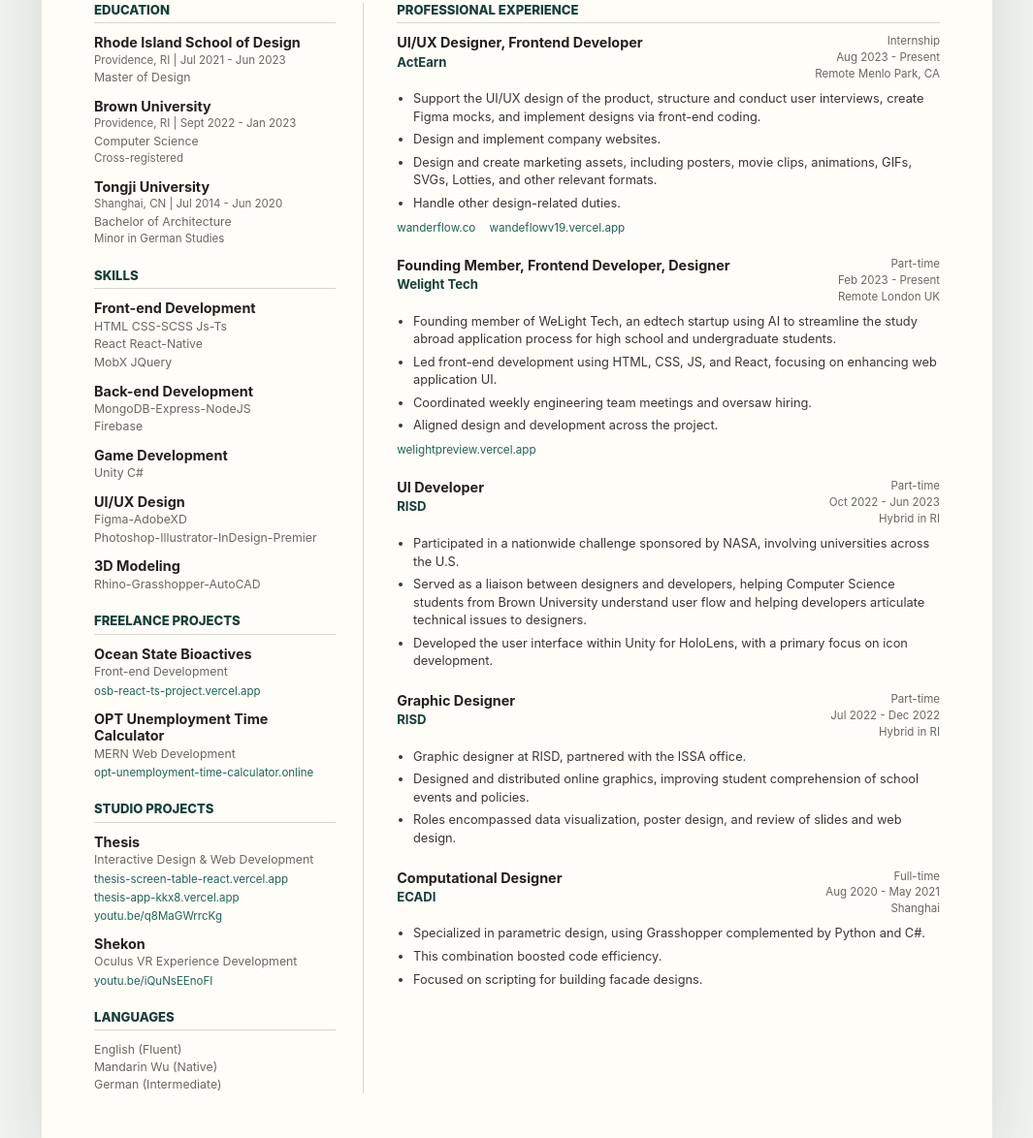
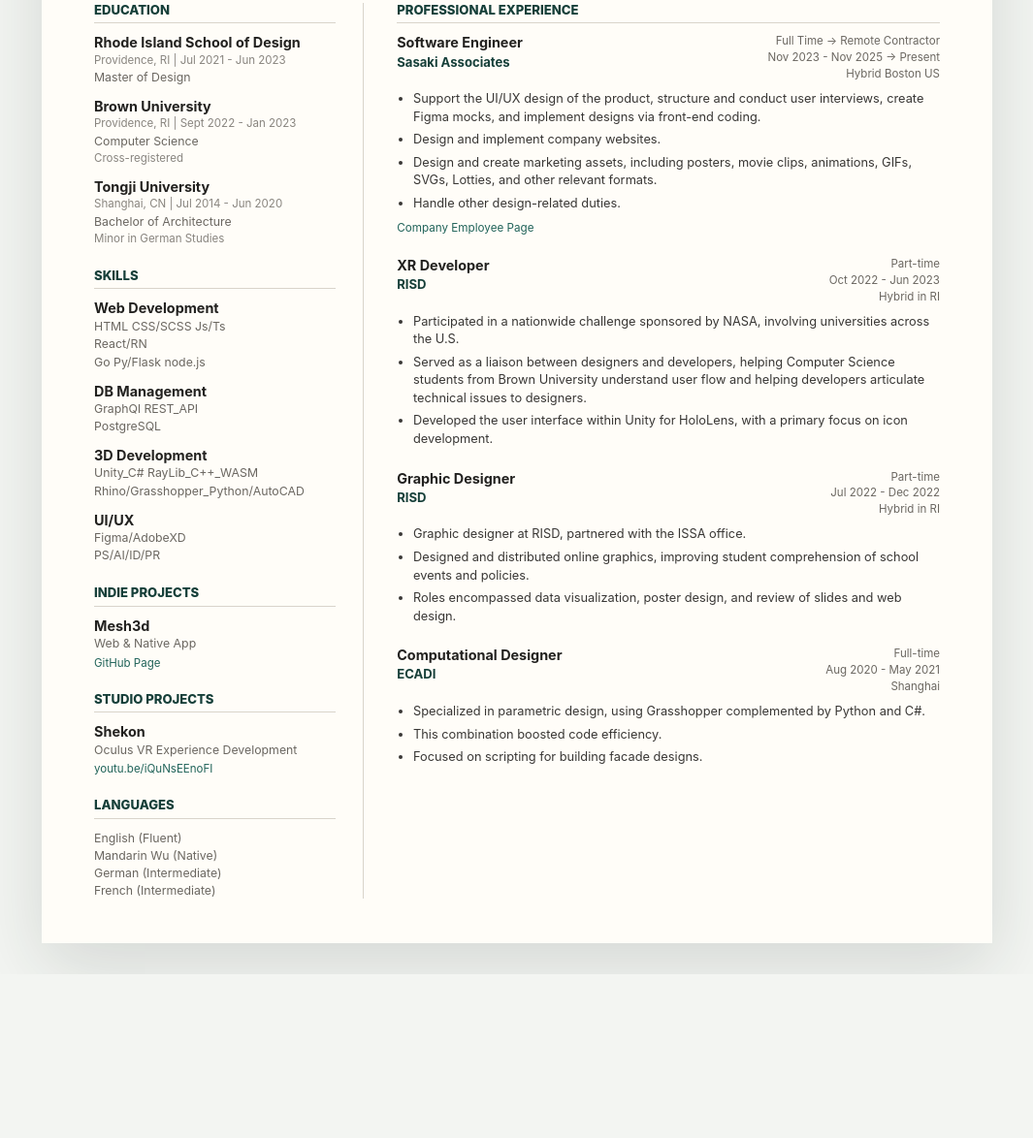
Before and after one commit to george-yi-hao-xu/resume, a website built with Vite: page src/index.html in a window 1280 px wide. Shown: the part 209-1383 px from the top of the page at 97% size, without its empty margins (107-1172 px from the left). After the commit the page ends 1214 px from the top, so only its background shows below. Built offline with nearby package versions, Linux system fonts and the light colour scheme.

Commit message:
marginal updates

```diff
--- a/src/components.js
+++ b/src/components.js
@@ -100,8 +100,8 @@ const Sidebar = (resume) => `
       children: resume.skillGroups.map(SkillGroup).join(""),
     })}
     ${Section({
-      title: "Freelance Projects",
-      children: resume.freelanceProjects.map(Entry).join(""),
+      title: "Indie Projects",
+      children: resume.indieProjects.map(Entry).join(""),
     })}
     ${Section({
       title: "Studio Projects",
--- a/src/main.js
+++ b/src/main.js
@@ -1,4 +1,4 @@
-import { ResumeMaker } from "./components.js";
+import { ResumeMaker as ResumeTemplateMaker } from "./components.js";
 import { resume_data } from "./resume-data.js";
 import "./style.scss";
 
@@ -9,4 +9,4 @@ document
   ?.setAttribute("content", resume_data.description);
 
 // real stuff
-document.querySelector("#app").innerHTML = ResumeMaker(resume_data);
+document.querySelector("#app").innerHTML = ResumeTemplateMaker(resume_data);
--- a/src/resume-data.js
+++ b/src/resume-data.js
@@ -3,9 +3,9 @@ export const resume_data = {
   description: "Resume of George Yihao Xu, UI/UX designer and frontend developer.",
   contacts: [
     { label: "www.georgeyxu.com", href: "https://www.georgeyxu.com/" },
-    { label: "yihao_xu@brown.edu", href: "mailto:yihao_xu@brown.edu" },
+    { label: "xuyihao342@gmail.com", href: "mailto:xuyihao342@gmail.com" },
     { label: "+1.401.743.7680", href: "tel:+14017437680" },
-    { label: "Web Dev | UI/UX | XR" },
+    { label: "Software Engineering | Experience Design" },
     { label: "LinkedIn", href: "https://www.linkedin.com/" },
     { label: "Portfolio", href: "https://www.georgeyxu.com/" },
   ],
@@ -30,67 +30,35 @@ export const resume_data = {
   ],
   skillGroups: [
     {
-      title: "Front-end Development",
-      items: ["HTML CSS-SCSS Js-Ts", "React React-Native", "MobX JQuery"],
+      title: "Web Development",
+      items: ["HTML CSS/SCSS Js/Ts", "React/RN", "Go Py/Flask node.js"],
     },
     {
-      title: "Back-end Development",
-      items: ["MongoDB-Express-NodeJS", "Firebase"],
+      title: "DB Management",
+      items: ["GraphQl REST_API", "PostgreSQL"],
     },
     {
-      title: "Game Development",
-      items: ["Unity C#"],
+      title: "3D Development",
+      items: ["Unity_C#  RayLib_C++_WASM", "Rhino/Grasshopper_Python/AutoCAD"],
     },
     {
-      title: "UI/UX Design",
-      items: ["Figma-AdobeXD", "Photoshop-Illustrator-InDesign-Premier"],
-    },
-    {
-      title: "3D Modeling",
-      items: ["Rhino-Grasshopper-AutoCAD"],
+      title: "UI/UX",
+      items: ["Figma/AdobeXD", "PS/AI/ID/PR"],
     },
   ],
-  freelanceProjects: [
+  indieProjects: [
     {
-      title: "Ocean State Bioactives",
-      details: ["Front-end Development"],
+      title: "Mesh3d",
+      details: ["Web & Native App"],
       links: [
         {
-          label: "osb-react-ts-project.vercel.app",
-          href: "https://osb-react-ts-project.vercel.app/",
+          label: "GitHub Page",
+          href: "https://github.com/george-yi-hao-xu/mesh3d",
         },
       ],
-    },
-    {
-      title: "OPT Unemployment Time Calculator",
-      details: ["MERN Web Development"],
-      links: [
-        {
-          label: "opt-unemployment-time-calculator.online",
-          href: "https://www.opt-unemployment-time-calculator.online/",
-        },
-      ],
-    },
+    }
   ],
   studioProjects: [
-    {
-      title: "Thesis",
-      details: ["Interactive Design & Web Development"],
-      links: [
-        {
-          label: "thesis-screen-table-react.vercel.app",
-          href: "https://thesis-screen-table-react.vercel.app/",
-        },
-        {
-          label: "thesis-app-kkx8.vercel.app",
-          href: "https://thesis-app-kkx8.vercel.app/",
-        },
-        {
-          label: "youtu.be/q8MaGWrrcKg",
-          href: "https://youtu.be/q8MaGWrrcKg",
-        },
-      ],
-    },
     {
       title: "Shekon",
       details: ["Oculus VR Experience Development"],
@@ -102,12 +70,12 @@ export const resume_data = {
       ],
     },
   ],
-  languages: ["English (Fluent)", "Mandarin Wu (Native)", "German (Intermediate)"],
+  languages: ["English (Fluent)", "Mandarin Wu (Native)", "German (Intermediate)", "French (Intermediate)"],
   experience: [
     {
-      title: "UI/UX Designer, Frontend Developer",
-      company: "ActEarn",
-      meta: ["Internship", "Aug 2023 - Present", "Remote Menlo Park, CA"],
+      title: "Software Engineer",
+      company: "Sasaki Associates",
+      meta: ["Full Time -> Remote Contractor", "Nov 2023 - Nov 2025 -> Present", "Hybrid Boston US"],
       bullets: [
         "Support the UI/UX design of the product, structure and conduct user interviews, create Figma mocks, and implement designs via front-end coding.",
         "Design and implement company websites.",
@@ -115,32 +83,11 @@ export const resume_data = {
         "Handle other design-related duties.",
       ],
       links: [
-        { label: "wanderflow.co", href: "https://www.wanderflow.co/" },
-        {
-          label: "wandeflowv19.vercel.app",
-          href: "https://wandeflowv19.vercel.app/",
-        },
+        { label: "Company Employee Page", href: "https://www.sasaki.com/people/george-xu/" },
       ],
     },
     {
-      title: "Founding Member, Frontend Developer, Designer",
-      company: "Welight Tech",
-      meta: ["Part-time", "Feb 2023 - Present", "Remote London UK"],
-      bullets: [
-        "Founding member of WeLight Tech, an edtech startup using AI to streamline the study abroad application process for high school and undergraduate students.",
-        "Led front-end development using HTML, CSS, JS, and React, focusing on enhancing web application UI.",
-        "Coordinated weekly engineering team meetings and oversaw hiring.",
-        "Aligned design and development across the project.",
-      ],
-      links: [
-        {
-          label: "welightpreview.vercel.app",
-          href: "https://welightpreview.vercel.app/",
-        },
-      ],
-    },
-    {
-      title: "UI Developer",
+      title: "XR Developer",
       company: "RISD",
       meta: ["Part-time", "Oct 2022 - Jun 2023", "Hybrid in RI"],
       bullets: [
--- a/src/style.scss
+++ b/src/style.scss
@@ -142,6 +142,7 @@ h3 {
 .entry__meta,
 .entry__note {
   font-size: 0.72rem;
+  opacity: 0.8;
 }
 
 .plain-list {
```
